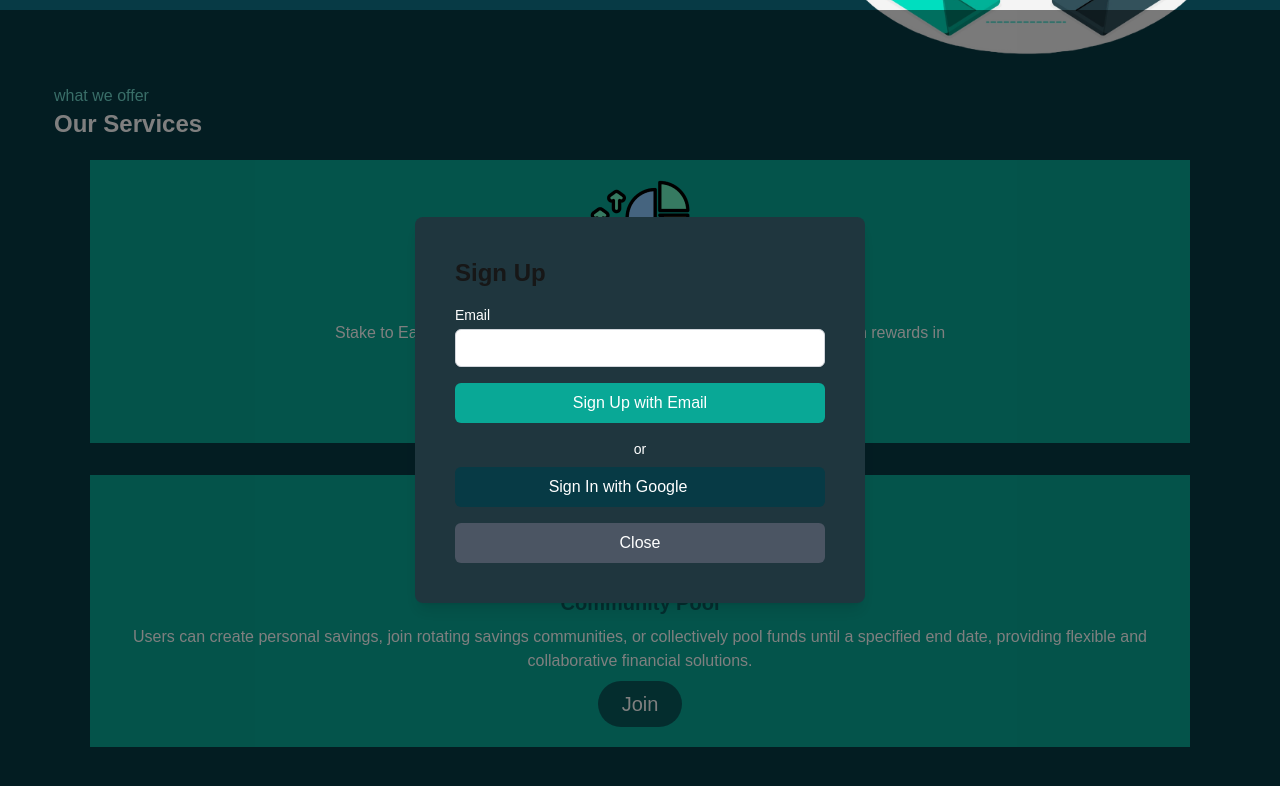
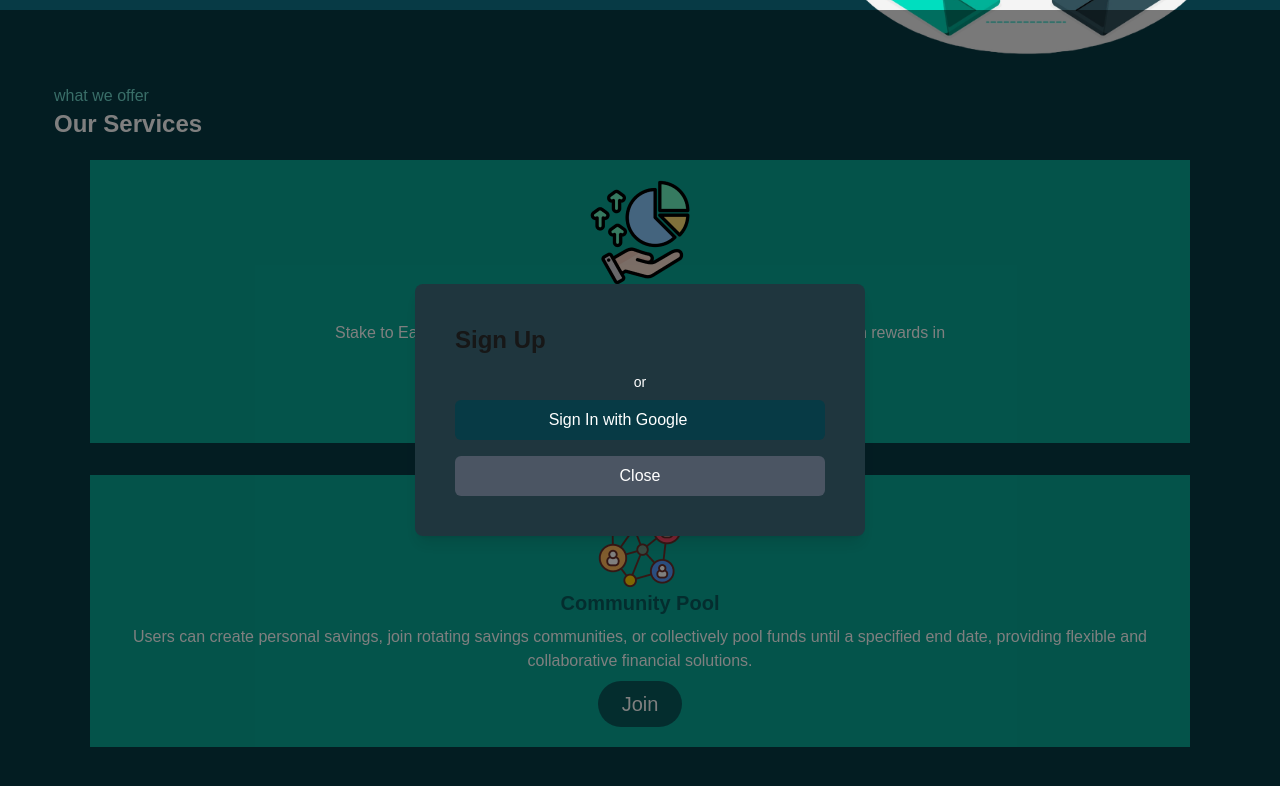
Before and after one commit to Estheraiyeola/bondex, a Next.js app in the folder bondex/: page /homepage in a window 1280 px wide. Both pictures are taken after a click on the button "Stake". Shown: the part 400-1186 px from the top of the page. Built offline with nearby package versions, Linux system fonts and the light colour scheme; some icons are missing.

Commit message:
made changs on stake modal

```diff
--- a/bondex/components/homepage/modal/Signup.tsx
+++ b/bondex/components/homepage/modal/Signup.tsx
@@ -1,21 +1,20 @@
-import React, { useState, ChangeEvent, FormEvent } from 'react';
 
 import {SignUpModalProps} from "@/types/Types";
 import {Icon} from '@iconify/react';
 
 const SignUpModal: React.FC<SignUpModalProps> = ({ onClose }) => {
-    const [email, setEmail] = useState('');
-
-    const handleEmailChange = (e: ChangeEvent<HTMLInputElement>) => {
-        setEmail(e.target.value);
-    };
-
-    const handleEmailSubmit = (e: FormEvent<HTMLFormElement>) => {
-        e.preventDefault();
-        // Handle email signup logic here
-        console.log('Email submitted:', email);
-        onClose(); // Close the modal after submission
-    };
+    // const [email, setEmail] = useState('');
+    //
+    // const handleEmailChange = (e: ChangeEvent<HTMLInputElement>) => {
+    //     setEmail(e.target.value);
+    // };
+    //
+    // const handleEmailSubmit = (e: FormEvent<HTMLFormElement>) => {
+    //     e.preventDefault();
+    //     // Handle email signup logic here
+    //     console.log('Email submitted:', email);
+    //     onClose(); // Close the modal after submission
+    // };
 
     const handleGoogleSignIn = () => {
         // Handle Google sign-in logic here
@@ -27,21 +26,21 @@ const SignUpModal: React.FC<SignUpModalProps> = ({ onClose }) => {
         <div className="fixed inset-0 flex items-center justify-center bg-black bg-opacity-50 z-100">
             <div className="bg-[#1F363E] p-5 md:p-10 rounded-lg shadow-lg w-[270px] md:w-[450px]">
                 <h2 className="text-2xl font-bold mb-4">Sign Up</h2>
-                <form onSubmit={handleEmailSubmit}>
-                    <div className="mb-4">
-                        <label htmlFor="email" className="block text-sm font-medium text-white">Email</label>
-                        <input type="email" id="email" value={email} onChange={handleEmailChange}
-                               className="mt-1 block w-full px-3 py-2 border border-gray-300 rounded-md shadow-sm focus:outline-none focus:ring-indigo-500 focus:border-indigo-500 sm:text-sm"
-                            required
-                        />
-                    </div>
-                    <button
-                        type="submit"
-                        className="w-full bg-[#09A896] text-white py-2 px-4 rounded-md hover:bg-[#073A45]  focus:outline-none focus:ring-2 focus:ring-indigo-500 focus:ring-offset-2"
-                    >
-                        Sign Up with Email
-                    </button>
-                </form>
+                {/*<form onSubmit={handleEmailSubmit}>*/}
+                {/*    <div className="mb-4">*/}
+                {/*        <label htmlFor="email" className="block text-sm font-medium text-white">Email</label>*/}
+                {/*        <input type="email" id="email" value={email} onChange={handleEmailChange}*/}
+                {/*               className="mt-1 block w-full px-3 py-2 border border-gray-300 rounded-md shadow-sm focus:outline-none focus:ring-indigo-500 focus:border-indigo-500 sm:text-sm"*/}
+                {/*            required*/}
+                {/*        />*/}
+                {/*    </div>*/}
+                {/*    /!*<button*!/*/}
+                {/*    /!*    type="submit"*!/*/}
+                {/*    /!*    className="w-full bg-[#09A896] text-white py-2 px-4 rounded-md hover:bg-[#073A45]  focus:outline-none focus:ring-2 focus:ring-indigo-500 focus:ring-offset-2"*!/*/}
+                {/*    /!*>*!/*/}
+                {/*    /!*    Sign Up with Email*!/*/}
+                {/*    /!*</button>*!/*/}
+                {/*</form>*/}
                 <div className="mt-4 text-center">
                     <p className="text-sm text-white">or</p>
                     <button
```
